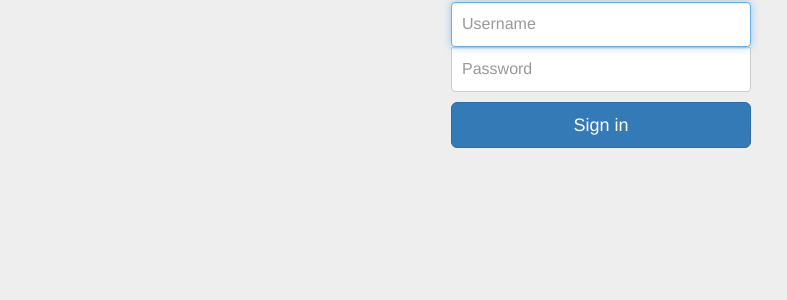
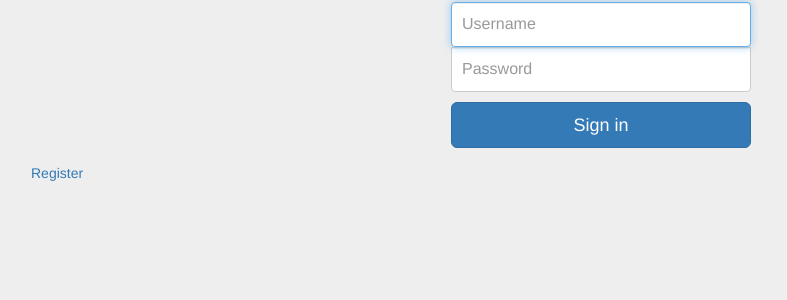
Before and after one commit to ccbndh/instagram-clone, a Django app: page /accounts/login in a window 1280 px wide. Shown: the part 116-416 px from the top of the page, without its empty margins (39-826 px from the left). Run offline with Django 3.2, Linux system fonts and the light colour scheme; some libraries are stand-ins or nearby versions.

Commit message:
add register link in login page

```diff
--- a/instaapp/templates/base.html
+++ b/instaapp/templates/base.html
@@ -15,18 +15,20 @@
 <body>
     {% if user.is_authenticated %}
         <a href="{% url 'instaapp:home' %}"
-            <span>Home</span>
+            <span>Home </span>
         </a>
         <a href="{% url 'instaapp:upload' %}">
-            <span>Upload</span>
+            <span>Upload </span>
         </a>
         <a href="{% url 'instaapp:logout' %}">
-            <span>Logout</span>
+            <span>Logout </span>
         </a>
         <a href="{% url 'instaapp:profile' %}">
-            <span>Profile</span>
+            <span>Profile </span>
         </a>
-
+        <a href="{% url 'instaapp:profile' %}">
+            <span> Hello {{ user.username }}</span>
+        </a>
 
         <div class="search">
             <form class="form-inline" method="GET" action="{% url 'instaapp:search' %}" role="form">{% csrf_token %}
--- a/instaapp/templates/login.html
+++ b/instaapp/templates/login.html
@@ -20,5 +20,9 @@
             <button class="btn btn-lg btn-primary btn-block" type="submit">Sign in</button>
         </form>
 
+        <a href="{% url 'instaapp:signup' %}">
+            <span>Register</span>
+        </a>
+
     </div> <!-- /container -->
 {% endblock %}
```
